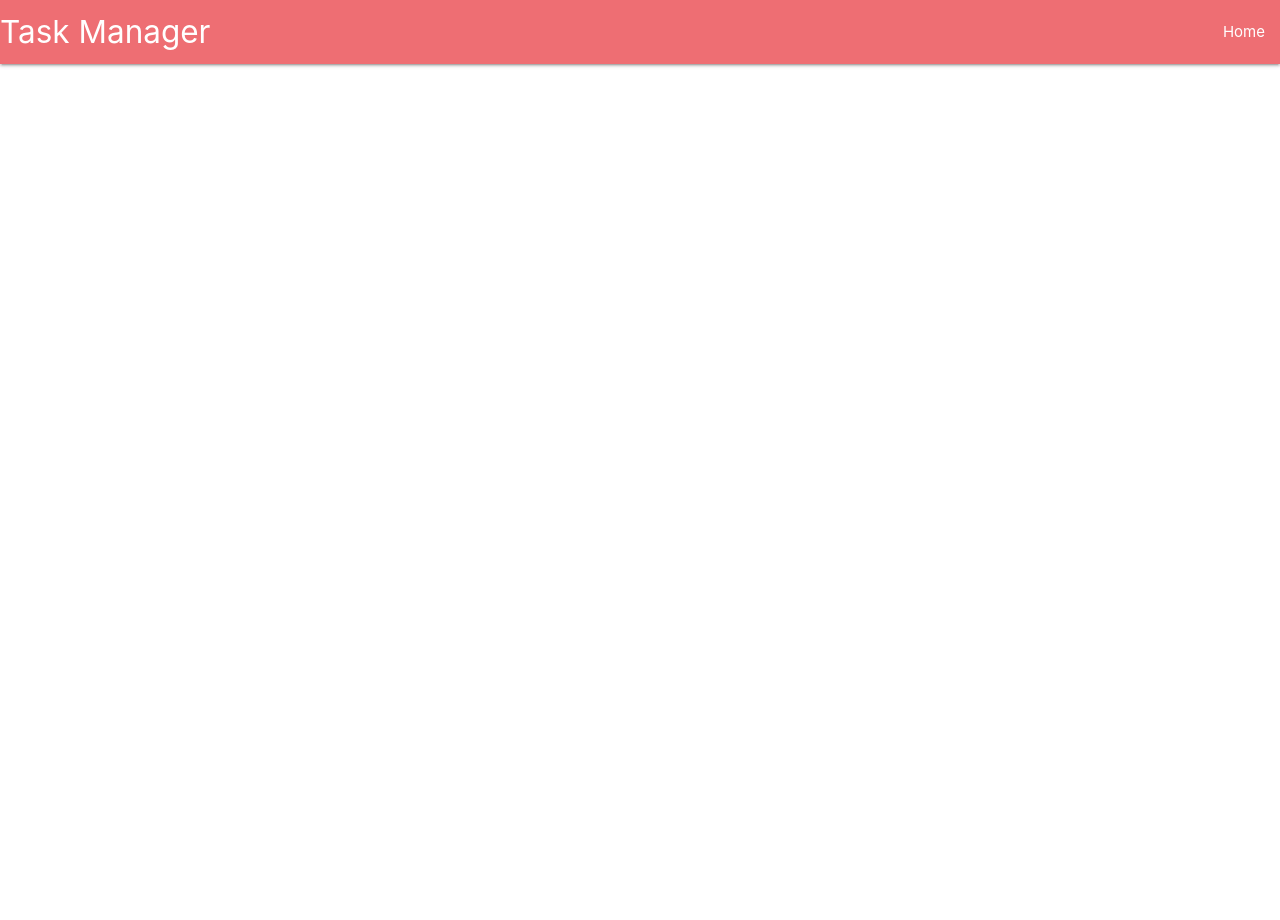
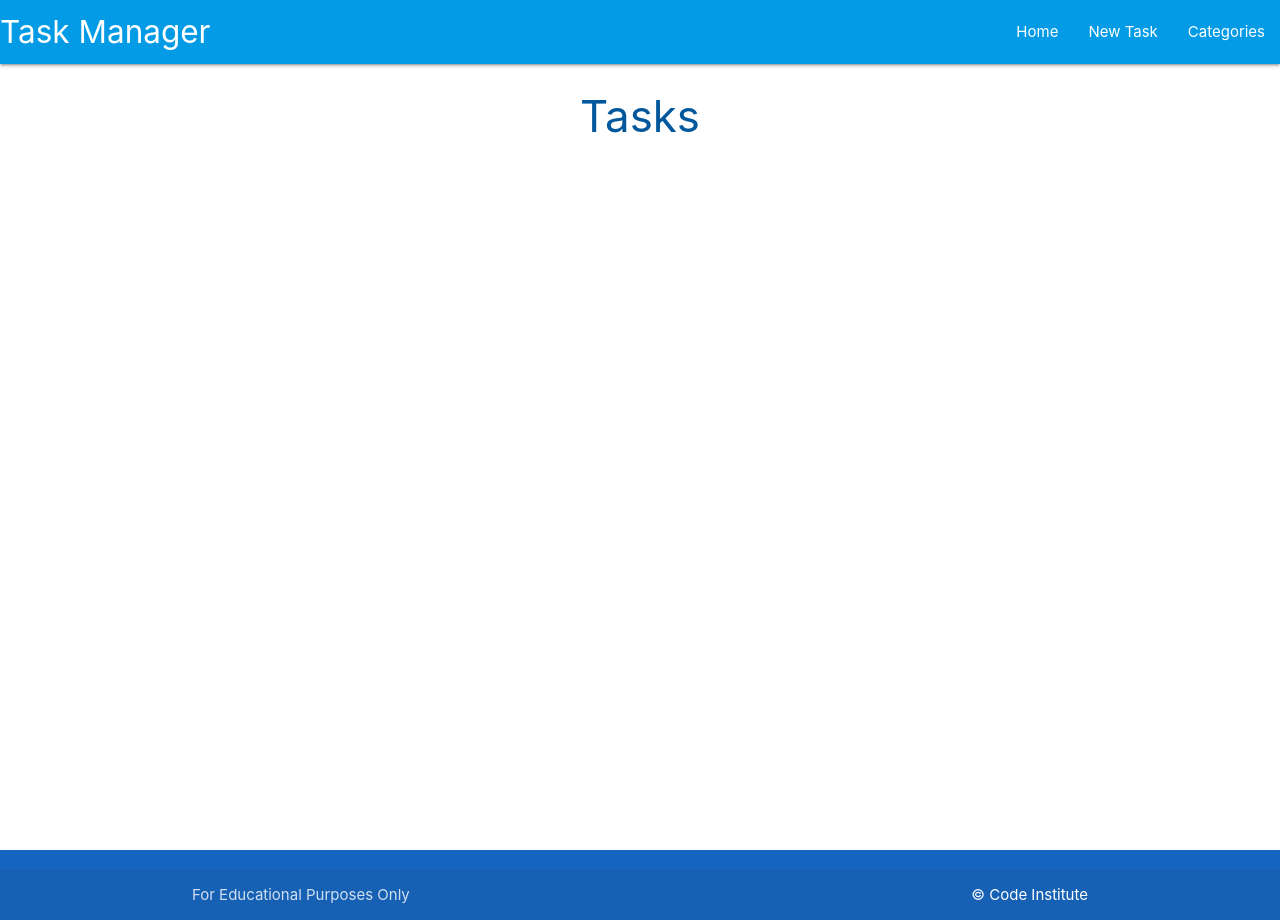
Before and after one commit to Pauldwyer/task-manager, a Flask app: page / in a window 1280 px wide. Run offline with Flask 2, Linux system fonts and the light colour scheme.

Commit message:
create footer, tasks.html and added scripts + css

```diff
--- a/taskmanager/routes.py
+++ b/taskmanager/routes.py
@@ -5,4 +5,4 @@ from taskmanager.models import Category, Task
 
 @app.route("/")
 def home():
-    return render_template("base.html")
+    return render_template("tasks.html")
--- a/taskmanager/static/css/style.css
+++ b/taskmanager/static/css/style.css
@@ -0,0 +1,9 @@
+body {
+    display: flex;
+    min-height: 100vh;
+    flex-direction: column;
+  }
+
+  main {
+    flex: 1 0 auto;
+  }
--- a/taskmanager/static/js/script.js
+++ b/taskmanager/static/js/script.js
@@ -0,0 +1,5 @@
+document.addEventListener('DOMContentLoaded', function() {
+    // sidenav initialization
+    let sidenav = document.querySelectorAll('.sidenav');
+    M.Sidenav.init(elems, options);
+  });
--- a/taskmanager/templates/base.html
+++ b/taskmanager/templates/base.html
@@ -1,23 +1,31 @@
 <!DOCTYPE html>
 <html lang="en">
+
 <head>
     <meta charset="UTF-8">
     <meta http-equiv="X-UA-Compatible" content="IE=edge">
     <meta name="viewport" content="width=device-width, initial-scale=1.0">
     <link rel="stylesheet" href="{{ url_for('static', filename='css/style.css') }}" type="text/css">
     <!-- Compiled and minified CSS from Materialze site -->
-    <link rel="stylesheet" href="https://cdnjs.cloudflare.com/ajax/libs/materialize/1.0.0/css/materialize.min.css" type="text/css">
+    <link rel="stylesheet" href="https://cdnjs.cloudflare.com/ajax/libs/font-awesome/6.2.1/css/all.min.css"
+        integrity="sha512-MV7K8+y+gLIBoVD59lQIYicR65iaqukzvf/nwasF0nqhPay5w/9lJmVM2hMDcnK1OnMGCdVK+iQrJ7lzPJQd1w=="
+        crossorigin="anonymous" referrerpolicy="no-referrer" />
+    <link rel="stylesheet" href="https://cdnjs.cloudflare.com/ajax/libs/materialize/1.0.0/css/materialize.min.css"
+        type="text/css">
     <title>Task Manager</title>
 </head>
+
 <body>
     <header>
-        <nav>
-            <!-- Top navbar-->
+        <!-- Top navbar-->
+        <nav class="light-blue darken-1">
             <div class="nav-wrapper">
-                <a href="#!" class="brand-logo">Task Manager</a>
-                <a href="#" data-target="mobile-demo" class="sidenav-trigger"><i class="material-icons">menu</i></a>
+                <a href="{{ url_for('home') }}" class="brand-logo">Task Manager</a>
+                <a href="#" data-target="mobile-demo" class="sidenav-trigger"><i class="fas fa-bars"></i></a>
                 <ul class="right hide-on-med-and-down">
                     <li><a href="{{ url_for('home') }}">Home</a></li>
+                    <li><a href="#">New Task</a></li>
+                    <li><a href="#">Categories</a></li>
                 </ul>
             </div>
         </nav>
@@ -25,13 +33,29 @@
         <!-- Mobile sidenav-->
         <ul class="sidenav" id="mobile-demo">
             <li><a href="{{ url_for('home') }}">Home</a></li>
+            <li><a href="#">New Task</a></li>
+            <li><a href="#">Categories</a></li>
         </ul>
     </header>
 
+    <main class="container">
+        {% block content %}
+        {% endblock %}
+    </main>
+
+    <footer class="page-footer blue darken-3">
+        <div class="footer-copyright">
+          <div class="container">
+          For Educational Purposes Only
+          <a class="white-text right" href="https://codeinstitute.net" target="_blank">&copy; Code Institute</a>
+          </div>
+        </div>
+      </footer>
 
     <!-- Compiled and minified JavaScript from Materialze site -->
     <script src="https://cdnjs.cloudflare.com/ajax/libs/materialize/1.0.0/js/materialize.min.js"></script>
     <script src="{{ url_for('static', filename='js/script.js') }}"></script>
 
 </body>
+
 </html>
--- /dev/null
+++ b/taskmanager/templates/tasks.html
@@ -0,0 +1,6 @@
+{% extends "base.html" %}
+{% block content %}
+
+<h3 class="light-blue-text text-darken-4 center-align">Tasks</h3>
+
+{% endblock %}
```
